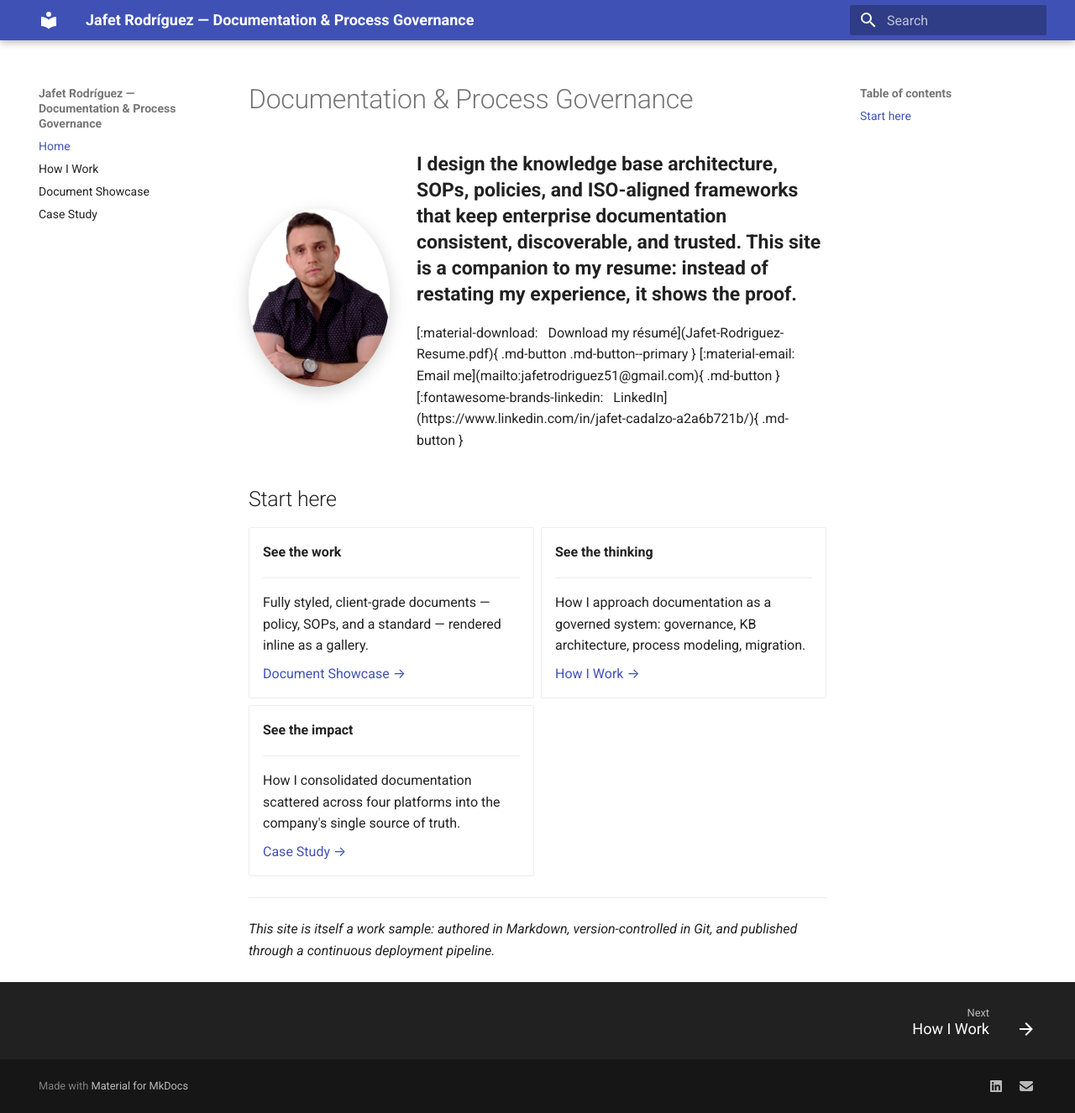
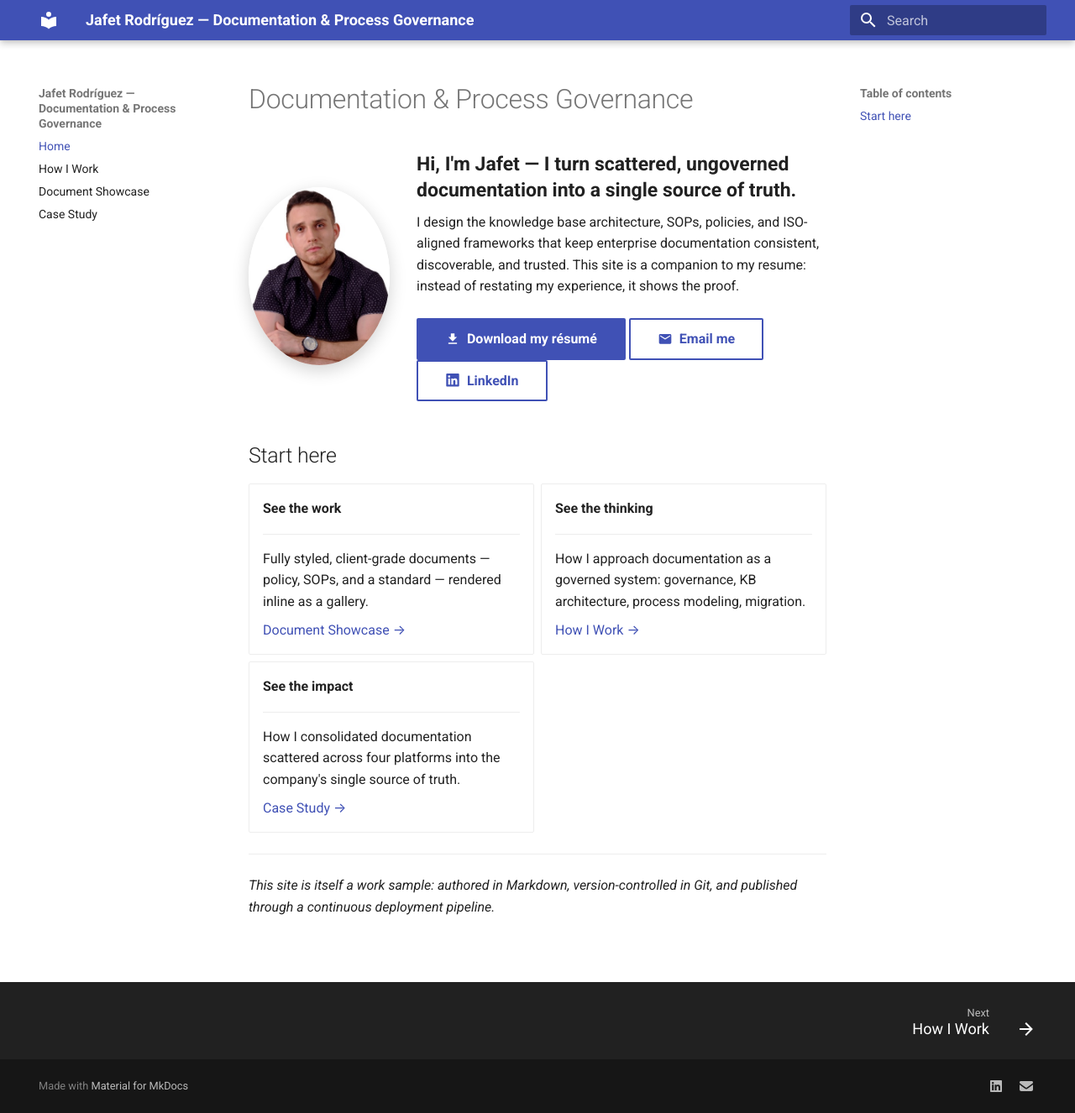
Before and after one commit to JafetRodri/docs-portfolio, an MkDocs documentation site: the page built from docs/index.md, in a window 1280 px wide and 1326 px high. Shown: the whole window at 84% size. Built offline with MkDocs 1.6.1 and Material for MkDocs 9.7.7, drawn with Linux system fonts in a browser that asks for light colours.

Commit message:
Add files via upload

```diff
--- a/docs/index.md
+++ b/docs/index.md
@@ -3,7 +3,7 @@
 <div class="hero" markdown>
 ![Jafet Rodríguez](jafet.jpg){ .hero-photo }
 <div class="hero-text" markdown>
-<p class="tagline">
+<p class="tagline">Hi, I'm Jafet — I turn scattered, ungoverned documentation into a single source of truth.</p>
 
 I design the knowledge base architecture, SOPs, policies, and ISO-aligned frameworks that keep enterprise documentation consistent, discoverable, and trusted. This site is a companion to my resume: instead of restating my experience, it shows the proof.
 
```
